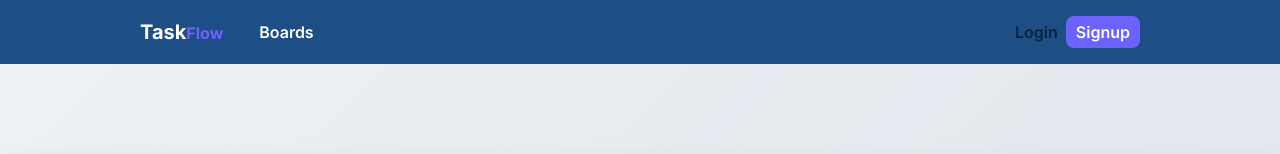
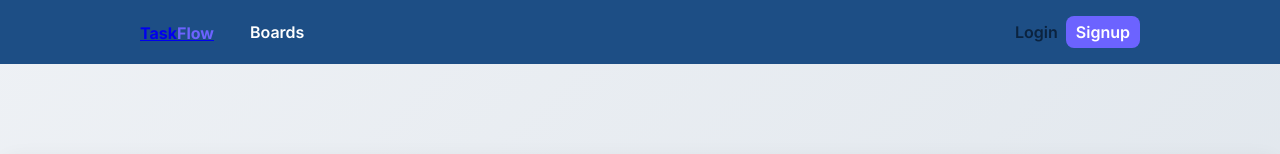
Before and after one commit to deepika5791/task-management-client-app, a React (Vite) app: page / in a window 1280 px wide. Shown: the top 154 px of the page. Built offline with nearby package versions, Linux system fonts and the light colour scheme.

Commit message:
added navLink of FrontPage at logout and title od website

```diff
--- a/src/components/Navbar/Navbar.jsx
+++ b/src/components/Navbar/Navbar.jsx
@@ -17,7 +17,9 @@ const Navbar = () => {
     <header className="topbar">
       <div className="topbar-left">
         <div className="brand">
-          Task<span className="accent">Flow</span>
+          <NavLink to="/">
+            Task<span className="accent">Flow</span>
+          </NavLink>
         </div>
         <nav className="workspace-switch">
           <NavLink to="/home" className="link" style={{ color: "white" }}>
@@ -51,9 +53,11 @@ const Navbar = () => {
                 </div>
                 <div className="menu-item small">{user.email}</div>
                 <div className="menu-divider" />
-                <button className="menu-item danger" onClick={handleLogout}>
-                  Logout
-                </button>
+                <NavLink to="/">
+                  <button className="menu-item danger" onClick={handleLogout}>
+                    Logout
+                  </button>
+                </NavLink>
               </div>
             )}
           </div>
```
